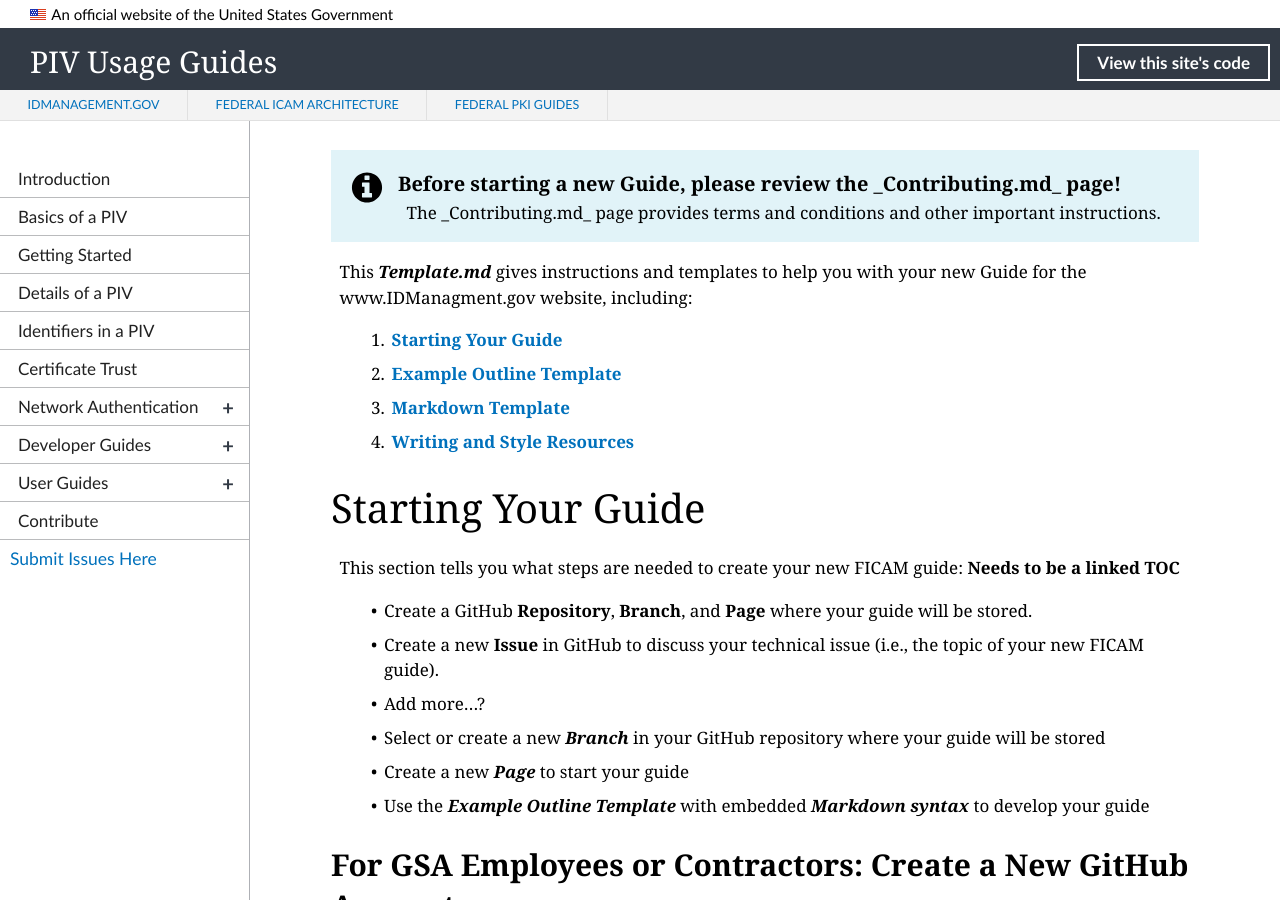
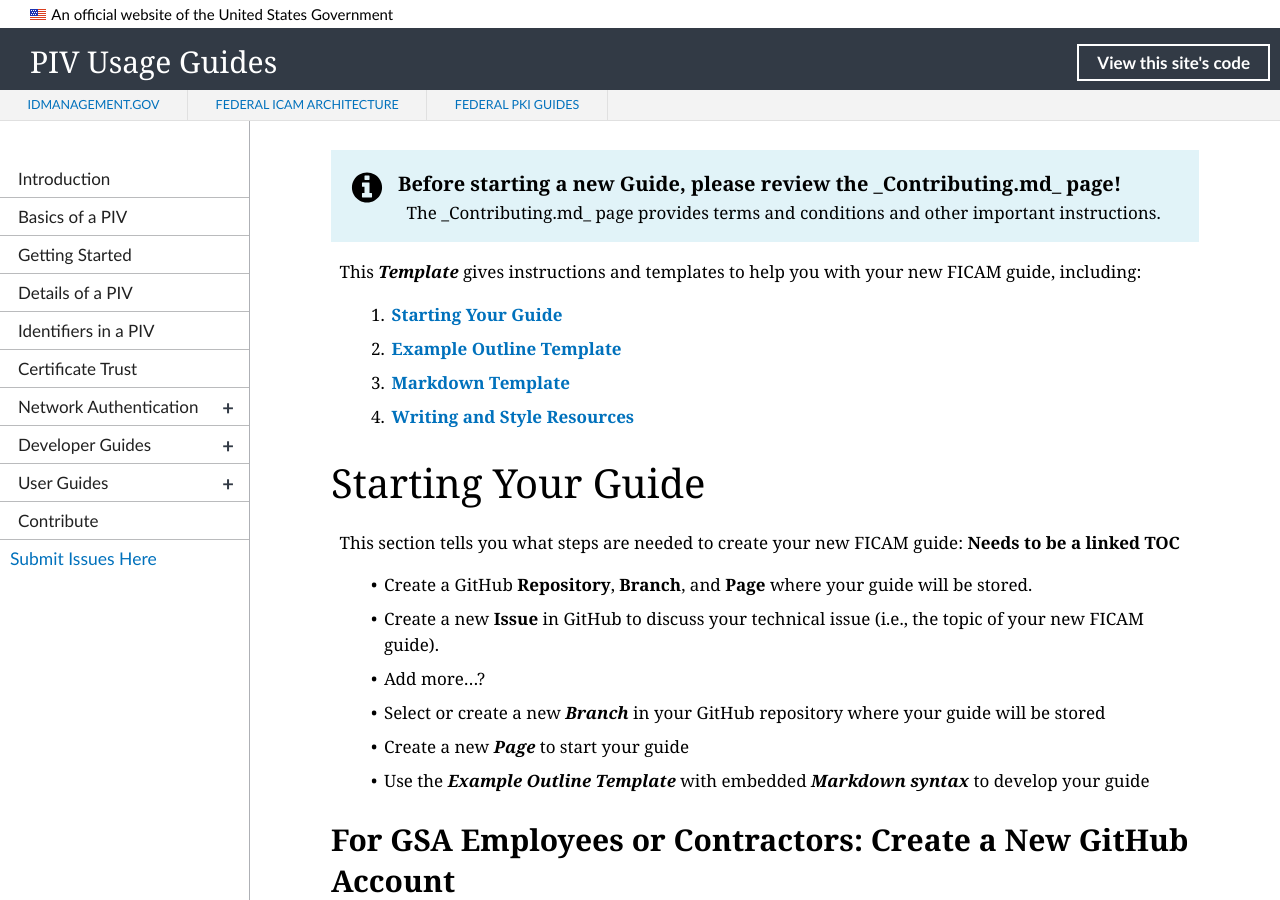
Before and after one commit to GSA/piv-guides, a Jekyll site: the page built from pages/template-2.md, in a window 1280 px wide and 900 px high, scrolled down 316 px. Built offline with Jekyll 4.4.1, drawn with Linux system fonts in a browser that asks for light colours; nearby versions of some CDN libraries.

Commit message:
Update template-2.md

```diff
--- a/pages/template-2.md
+++ b/pages/template-2.md
@@ -10,7 +10,7 @@
 
 {% include alert-info.html heading = "Before starting a new Guide, please review the _Contributing.md_ page!" content="The _Contributing.md_ page provides terms and conditions and other important instructions." %}
 
-This **_Template.md_** gives instructions and templates to help you with your new Guide for the www.IDManagment.gov website, including:
+This **_Template_** gives instructions and templates to help you with your new FICAM guide, including:
 
   1. [**Starting Your Guide**](#starting-your-guide)
   2. [**Example Outline Template**](#example-outline-template)
```
